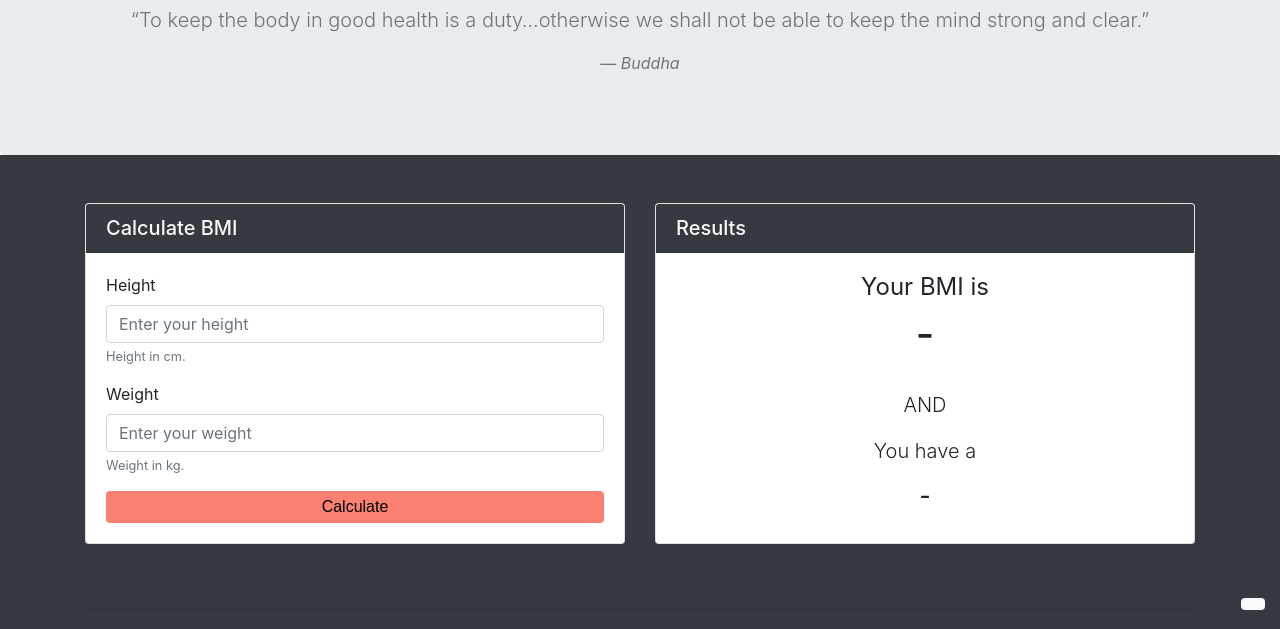
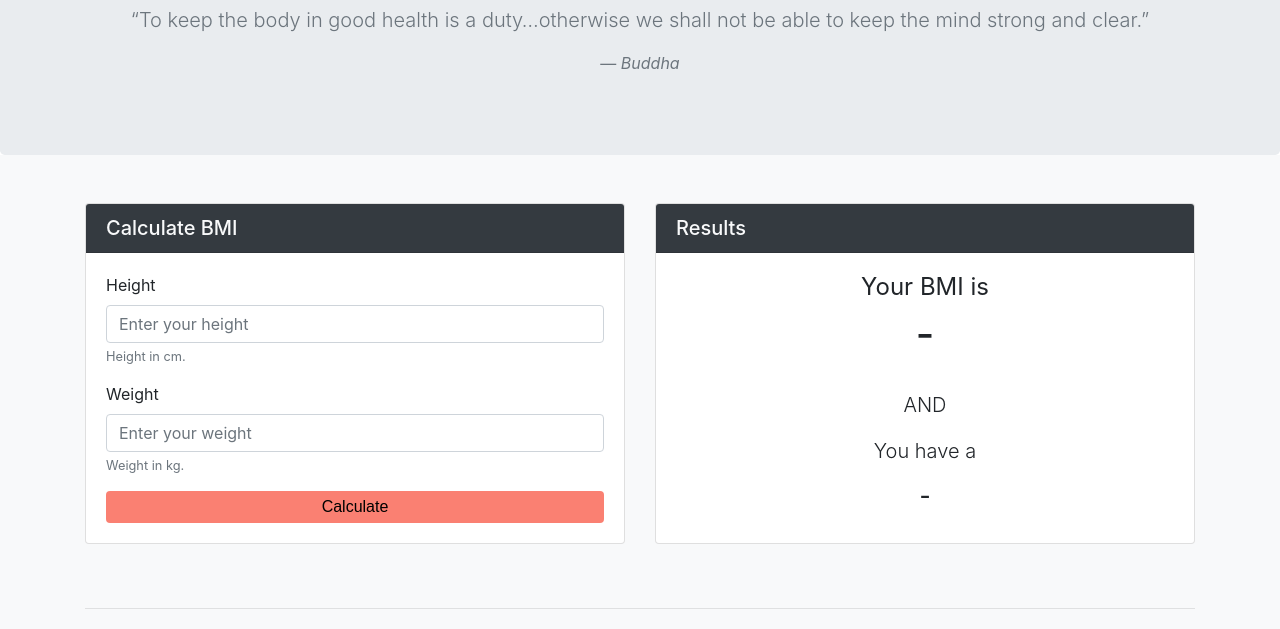
Before and after one commit to swati0806/BMI-calculator, a plain HTML site: page index.html in a window 1280 px wide. Shown: the part 171-800 px from the top of the page. Drawn offline with nearby package versions, Linux system fonts and the light colour scheme; some icons are missing.

Commit message:
Update index.html

```diff
--- a/index.html
+++ b/index.html
@@ -64,7 +64,7 @@
 
             </div>
         </section>
-        <div class="album py-5 bg-dark">
+        <div class="album py-5 bg-light">
             <div class="container">
                 <div class="row">
                     <div class="col-sm">
```
